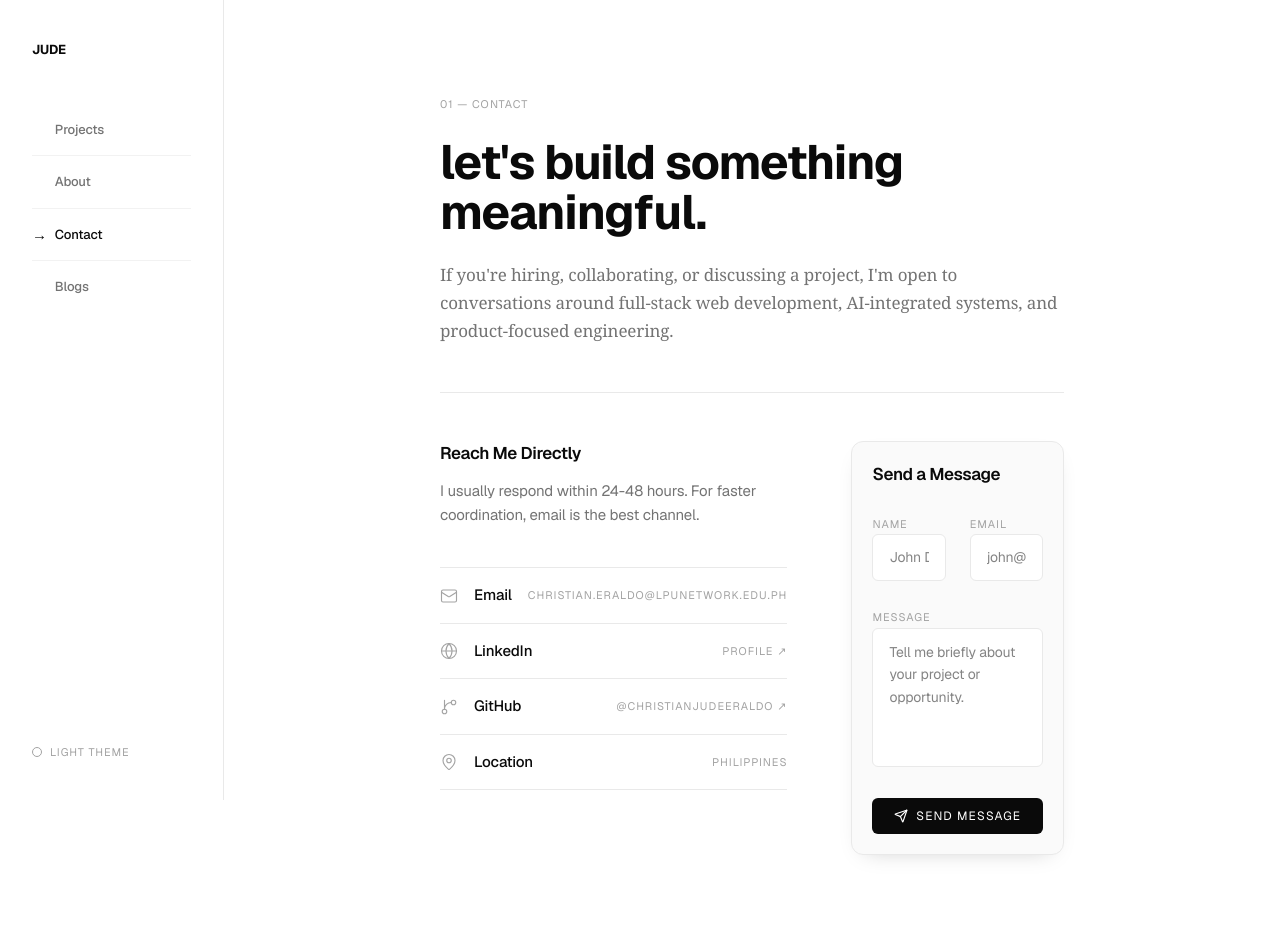
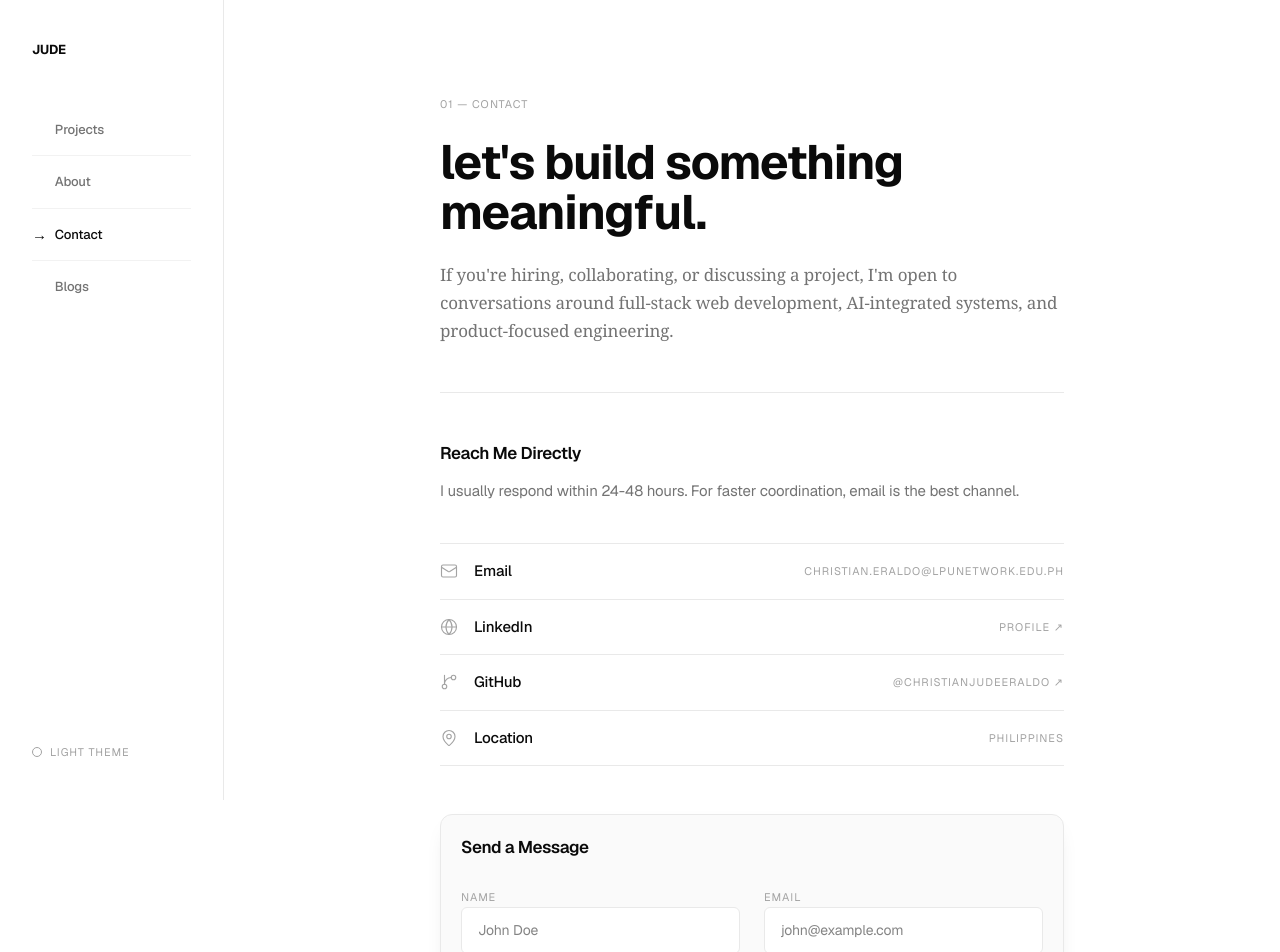
Before and after one commit to ChristianJudeEraldo/My-Portfolio, a Next.js app: page /contact in a window 1280 px wide. Shown: the top 952 px of the page. Built offline with nearby package versions, Linux system fonts and the light colour scheme.

Commit message:
fix spacing on the contact component

```diff
--- a/app/contact/page.tsx
+++ b/app/contact/page.tsx
@@ -44,7 +44,7 @@ export default function ContactPage() {
 
       <div className="bryl-hairline my-12 animate-fade-up stagger-2" />
 
-      <section className="grid gap-12 lg:grid-cols-[0.9fr_1.1fr] lg:gap-16 animate-fade-up stagger-3">
+      <section className="flex flex-col gap-12 animate-fade-up stagger-3">
         <div className="space-y-10">
           <div className="space-y-3">
             <h2 className="text-[17px] font-semibold tracking-tight text-[var(--ink)]">Reach Me Directly</h2>
```
